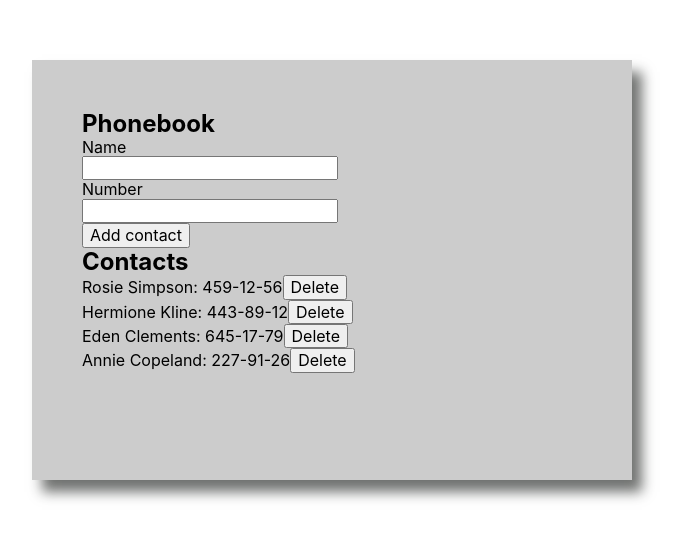
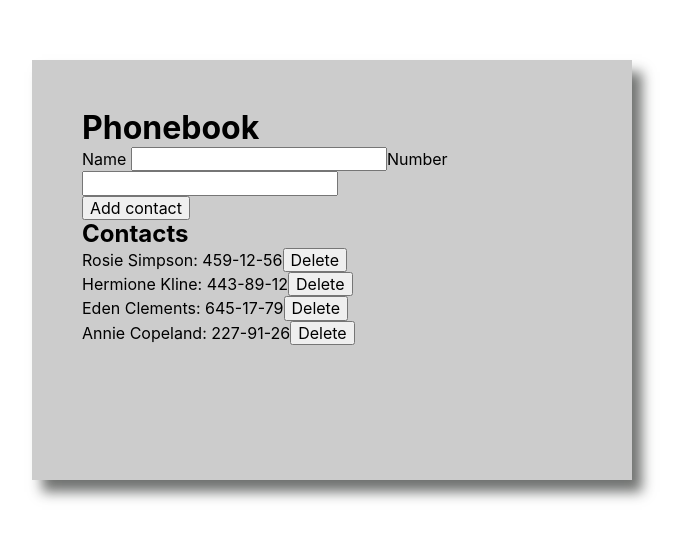
Before and after one commit to Luidmyla007/goit-react-hw-02-phonebook, a React (Create React App) app: page / in a window 1280 px wide. Shown: the part 130-670 px from the top of the page, without its empty margins (308-990 px from the left). Built offline with nearby package versions, Linux system fonts and the light colour scheme.

Commit message:
add nanoId

```diff
--- a/package.json
+++ b/package.json
@@ -11,6 +11,7 @@
     "modern-normalize": "^1.1.0",
     "nanoid": "^3.3.4",
     "react": "^18.1.0",
+    "react-components": "^0.5.1",
     "react-dom": "^18.1.0",
     "react-scripts": "5.0.1",
     "style-component": "^0.0.1",
--- a/src/components/App.jsx
+++ b/src/components/App.jsx
@@ -2,43 +2,21 @@ import React from 'react';
 import css from './App.module.css';
 import { GlobalStyle } from './GlobalStyle';
 // import { nanoid } from 'nanoid';
+import { Form } from './ContactForm/contactForm';
 
 
 export class App extends React.Component {
   state = {
     contacts: [
-    {id: 'id-1', name: 'Rosie Simpson', number: '459-12-56'},
-    {id: 'id-2', name: 'Hermione Kline', number: '443-89-12'},
-    {id: 'id-3', name: 'Eden Clements', number: '645-17-79'},
-    {id: 'id-4', name: 'Annie Copeland', number: '227-91-26'},
-  ],
-  name: '',
-  number: '',
-  }
+      { id: 'id-1', name: 'Rosie Simpson', number: '459-12-56' },
+      { id: 'id-2', name: 'Hermione Kline', number: '443-89-12' },
+      { id: 'id-3', name: 'Eden Clements', number: '645-17-79' },
+      { id: 'id-4', name: 'Annie Copeland', number: '227-91-26' },
+    ],
+  };
 
-//    handleNameChange = evt => {
-//      this.setState({ nameValue: evt.target.value });
-//       console.log(`You rote: ${this.state.nameValue}`);
-//   };
-
-//  handleNumberChange = evt => {
-//      this.setState({ numberValue: evt.target.value });
-//       console.log(`You rote: ${this.state.numberValue}`);
-//   };
-
-  onHandleChange = evt => {
-    const { name, value } = evt.currentTarget;
-    this.setState({ [name]: value });
-  }
-
-  onHandleSubmit = evt =>{
-    evt.preventDefault();
-    this.setState.onHandleSubmit(this.state);
-    this.reset();
-  }
-
-  reset = () => {
-    this.setState({ name: '', number: '' });
+  formSubmitHandler = data => {
+    console.log(data);
   };
 
   deleteContact = contactId => {
@@ -53,28 +31,7 @@ export class App extends React.Component {
     return (
       <div className={css.container}>
         <GlobalStyle />
-        <form onSubmit = {this.onHandleSubmit}>
-        <h2>Phonebook</h2>
-        <p>Name</p>
-        <input
-          type="text"
-          value={this.nameValue}
-          name="name"
-          pattern="^[a-zA-Zа-яА-Я]+(([' -][a-zA-Zа-яА-Я ])?[a-zA-Zа-яА-Я]*)*$"
-          title="Name may contain only letters, apostrophe, dash and spaces. For example Adrian, Jacob Mercer, Charles de Batz de Castelmore d'Artagnan"
-          required onChange={this.onHandleChange} />
-        <p>Number</p>
-        <input
-          type="tel"
-          name="number"
-          pattern="\+?\d{1,4}?[-.\s]?\(?\d{1,3}?\)?[-.\s]?\d{1,4}[-.\s]?\d{1,4}[-.\s]?\d{1,9}"
-          title="Phone number must be digits and can contain spaces, dashes, parentheses and can start with +"
-          required onChange={this.onHandleChange} />
-        <div>
-        <button type='submit'>Add contact</button>
-          </div>
-          </form>
-
+        <Form onSubmit={this.formSubmitHandler } />
         <div>
         <h2>Contacts</h2>
         <ul>
--- /dev/null
+++ b/src/components/ContactForm/contactForm.jsx
@@ -0,0 +1,59 @@
+import React from "react";
+import { nanoid } from "nanoid";
+
+
+ export class Form extends React.Component{
+    state = {
+       name: '',
+       number: ''
+   };
+
+   nameInputId = nanoid();
+   numberInputId = nanoid();
+
+   handleChange = evt => {
+    const { name, value } = evt.currentTarget;
+    this.setState({ [name]: value });
+  };
+
+   reset = () => {
+    this.setState({ name: '', number: '' });
+  };
+
+  handleSubmit = evt =>{
+    evt.preventDefault();
+    console.log(this.state);
+    this.props.onSubmit(this.state);
+    this.reset();
+  };
+
+  render(){
+    return (
+        <form onSubmit={this.handleSubmit}>
+        <h1>Phonebook</h1>
+        <label htmlFor={this.nameInputId}>Name </label>
+        <input
+          type="text"
+          value={this.nameValue}
+          name="name"
+          pattern="^[a-zA-Zа-яА-Я]+(([' -][a-zA-Zа-яА-Я ])?[a-zA-Zа-яА-Я]*)*$"
+          title="Name may contain only letters, apostrophe, dash and spaces. For example Adrian, Jacob Mercer, Charles de Batz de Castelmore d'Artagnan"
+          required onChange={this.handleChange} />
+
+        <label htmlFor={this.numberInputId}>Number </label>
+        <input
+          type="tel"
+          name="number"
+          pattern="\+?\d{1,4}?[-.\s]?\(?\d{1,3}?\)?[-.\s]?\d{1,4}[-.\s]?\d{1,4}[-.\s]?\d{1,9}"
+          title="Phone number must be digits and can contain spaces, dashes, parentheses and can start with +"
+          required onChange={this.handleChange} />
+
+        <div>
+        <button type='submit'>Add contact</button>
+          </div>
+          </form>
+    )
+  }
+
+
+};
```
Also changed, not shown: src/components/ContactForm/contactForm.module.css (added), src/components/ContactItem/contactItem.jsx (added), src/components/ContactItem/contactItem.module.css (added), src/components/ContactList/contactList.jsx (added), src/components/ContactList/contactList.module.css (added), src/components/Filter/filter.jsx (added), src/components/Filter/filter.module.css (added), 1 other file (tests, documents, lock files or other folders).
